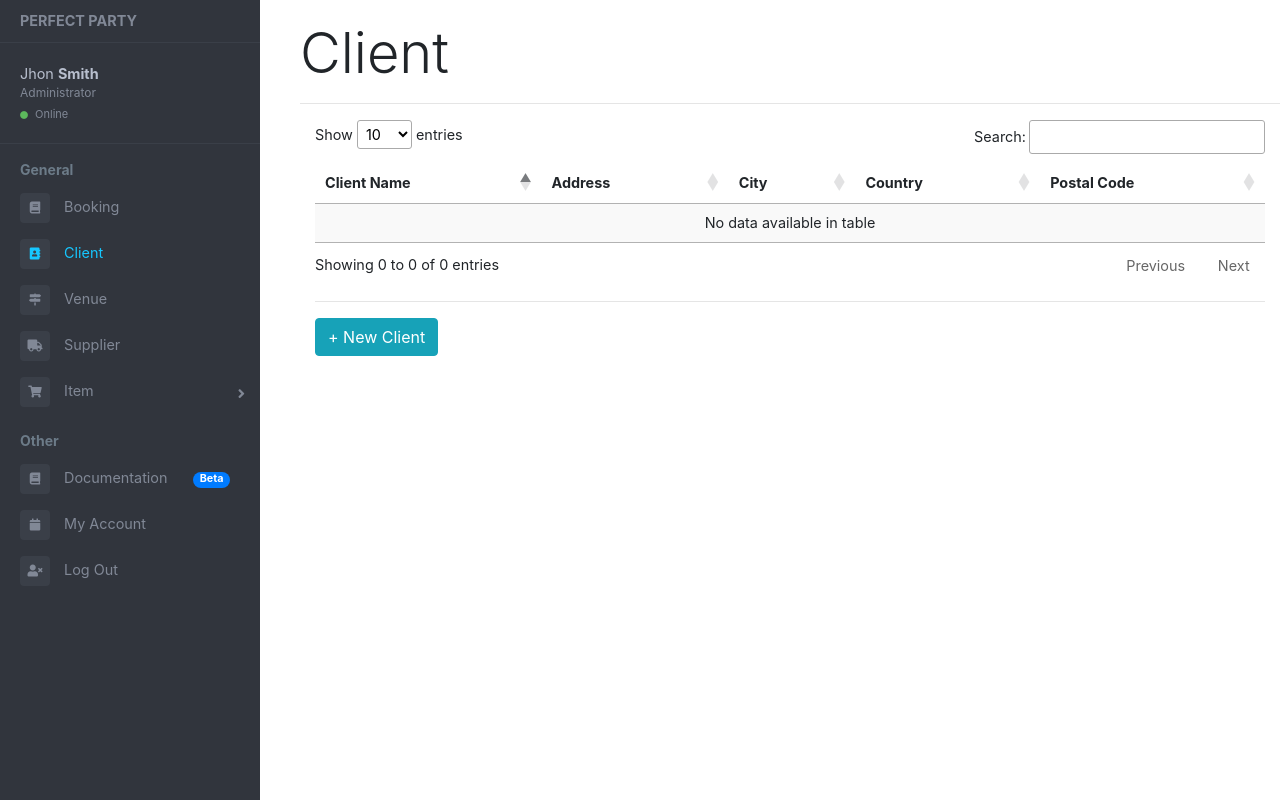
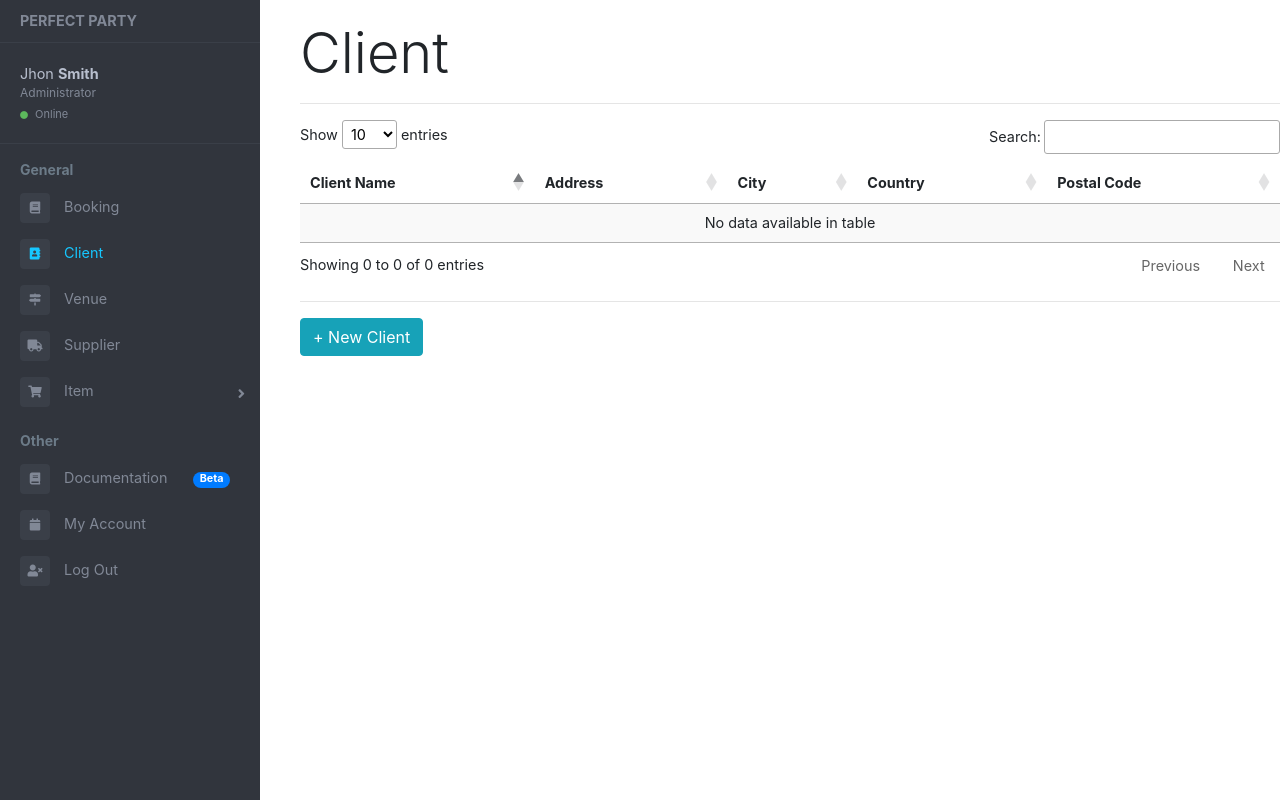
Before and after one commit to fxu9411/Perfect-Party, a Flask app: page /PerfectParty/client in a window 1280 px wide. Run offline with Flask 2, Linux system fonts and the light colour scheme; data that the repository does not hold is empty; some libraries are stand-ins or nearby versions.

Commit message:
Clean up client page

```diff
--- a/perfect_party/PP/templates/client.html
+++ b/perfect_party/PP/templates/client.html
@@ -2,8 +2,6 @@
 {% block content %}
 <h2 class="display-4">Client</h2>
 <hr>
-<div class="row"></div>
-<div class="container-fluid">
 <table id="client" class="display" style="width:100%">
   <thead>
     <tr>
@@ -77,7 +75,6 @@
     </div>
   </div>
 </div>
-</div>
 {% endblock %}
 {% block javascript %}
 <!--datatable script-->
```
Lines whose indentation alone changed are shown as unchanged.
